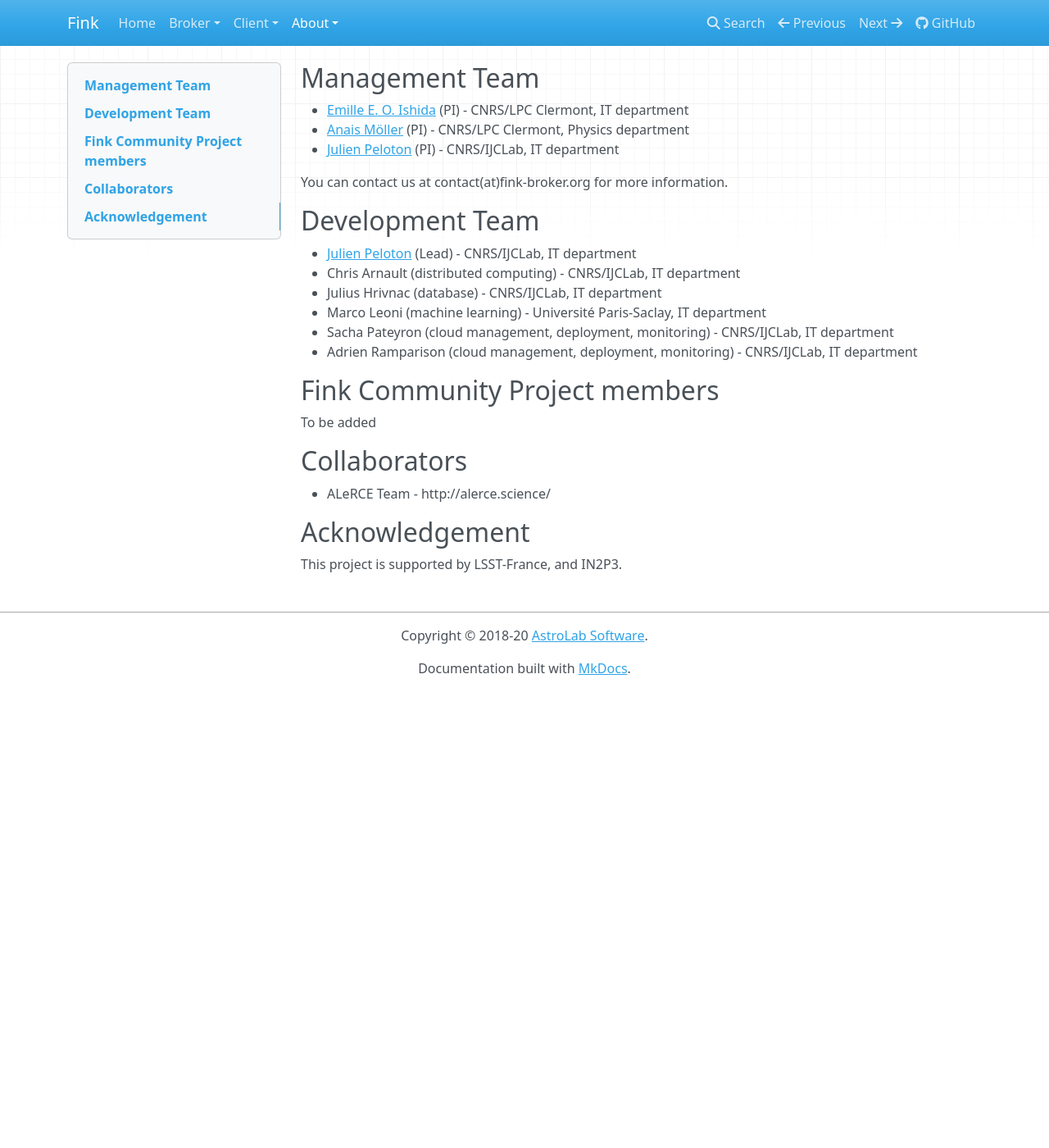
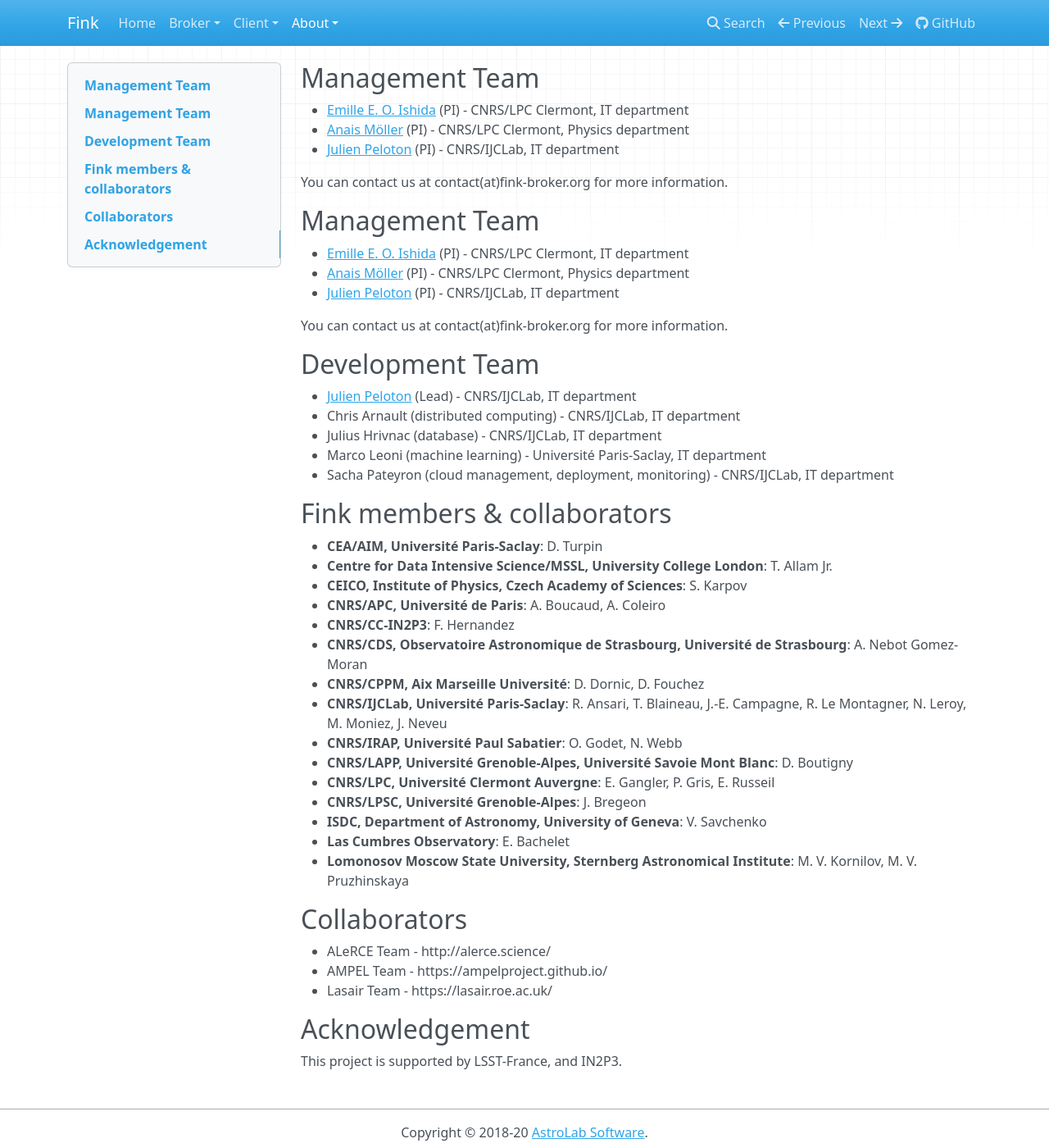
Before and after one commit to astrolabsoftware/fink, an MkDocs documentation site: the page built from docs/who-is-fink.md, in a window 1280 px wide and 1400 px high. Shown: the whole window at 82% size. Built offline with MkDocs 1.6.1, drawn with Linux system fonts in a browser that asks for light colours; nearby versions of some CDN libraries.

Commit message:
Update member list

```diff
--- a/docs/who-is-fink.md
+++ b/docs/who-is-fink.md
@@ -1,3 +1,11 @@
+## Management Team
+
+- [Emille E. O. Ishida](https://www.emilleishida.com/) (PI) - CNRS/LPC Clermont, IT department
+- [Anais Möller](https://www.mso.anu.edu.au/~anais/index.html) (PI) - CNRS/LPC Clermont, Physics department
+- [Julien Peloton](https://github.com/JulienPeloton) (PI) - CNRS/IJCLab, IT department
+
+You can contact us at contact(at)fink-broker.org for more information.
+
 ## Management Team
 
 - [Emille E. O. Ishida](https://www.emilleishida.com/) (PI) - CNRS/LPC Clermont, IT department
@@ -13,15 +21,30 @@ You can contact us at contact(at)fink-broker.org for more information.
 - Julius Hrivnac (database) - CNRS/IJCLab, IT department
 - Marco Leoni (machine learning) - Université Paris-Saclay, IT department
 - Sacha Pateyron (cloud management, deployment, monitoring) - CNRS/IJCLab, IT department
-- Adrien Ramparison (cloud management, deployment, monitoring) - CNRS/IJCLab, IT department
 
-## Fink Community Project members
+## Fink members & collaborators
 
-To be added
+* **CEA/AIM, Université Paris-Saclay**: D. Turpin
+* **Centre for Data Intensive Science/MSSL, University College London**: T. Allam Jr.
+* **CEICO, Institute of Physics, Czech Academy of Sciences**: S. Karpov
+* **CNRS/APC, Université de Paris**: A. Boucaud, A. Coleiro
+* **CNRS/CC-IN2P3**: F. Hernandez
+* **CNRS/CDS, Observatoire Astronomique de Strasbourg, Université de Strasbourg**: A. Nebot Gomez-Moran
+* **CNRS/CPPM, Aix Marseille Université**: D. Dornic, D. Fouchez
+* **CNRS/IJCLab, Université Paris-Saclay**: R. Ansari, T. Blaineau, J.-E. Campagne, R. Le Montagner, N. Leroy, M. Moniez, J. Neveu
+* **CNRS/IRAP, Université Paul Sabatier**: O. Godet, N. Webb
+* **CNRS/LAPP, Université Grenoble-Alpes, Université Savoie Mont Blanc**: D. Boutigny
+* **CNRS/LPC, Université Clermont Auvergne**: E. Gangler, P. Gris, E. Russeil
+* **CNRS/LPSC, Université Grenoble-Alpes**: J. Bregeon
+* **ISDC, Department of Astronomy, University of Geneva**: V. Savchenko
+* **Las Cumbres Observatory**: E. Bachelet
+* **Lomonosov Moscow State University, Sternberg Astronomical Institute**: M. V. Kornilov, M. V.  Pruzhinskaya
 
 ## Collaborators
 
 - ALeRCE Team - http://alerce.science/
+- AMPEL Team - https://ampelproject.github.io/
+- Lasair Team - https://lasair.roe.ac.uk/
 
 ## Acknowledgement
 
```
